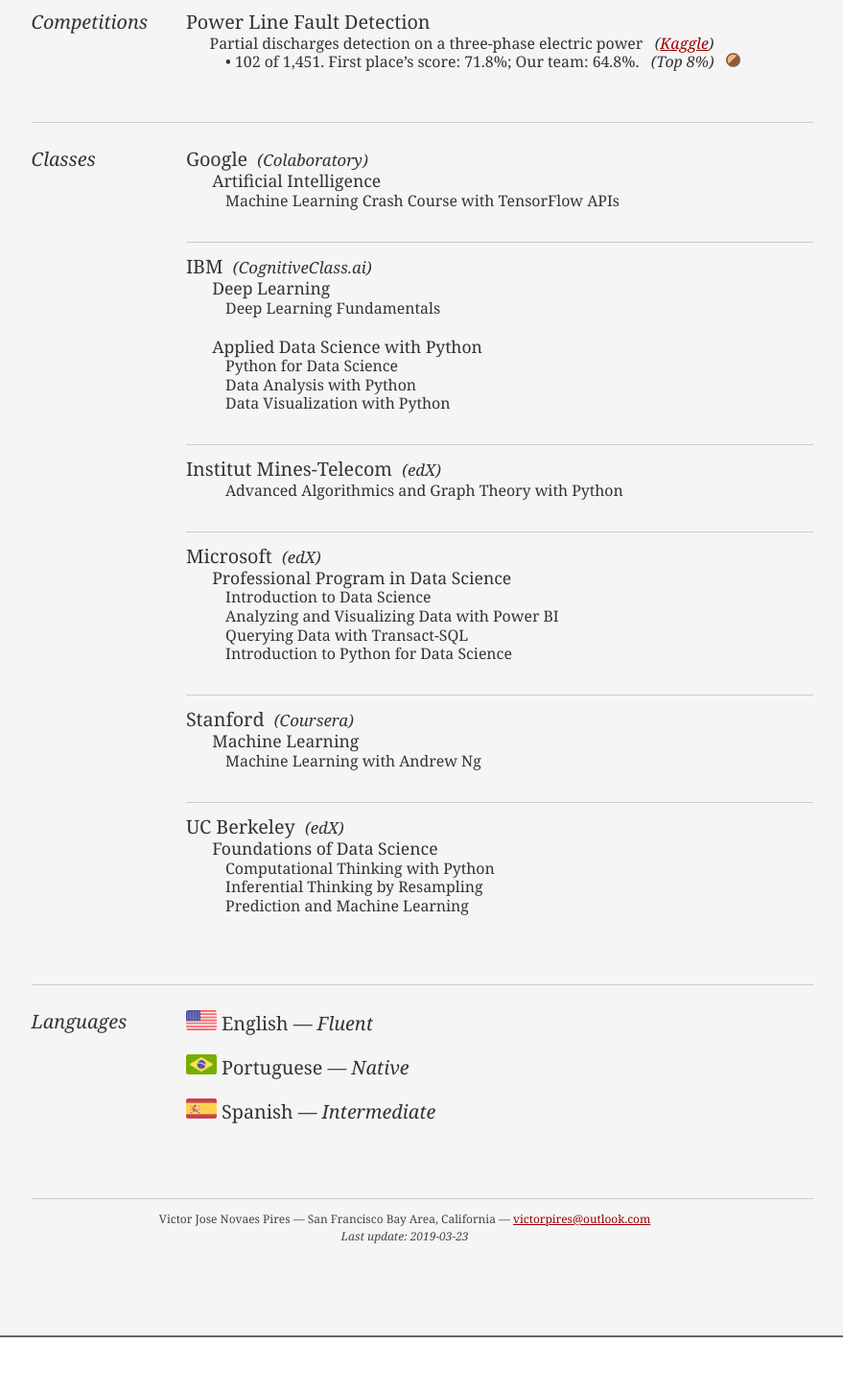
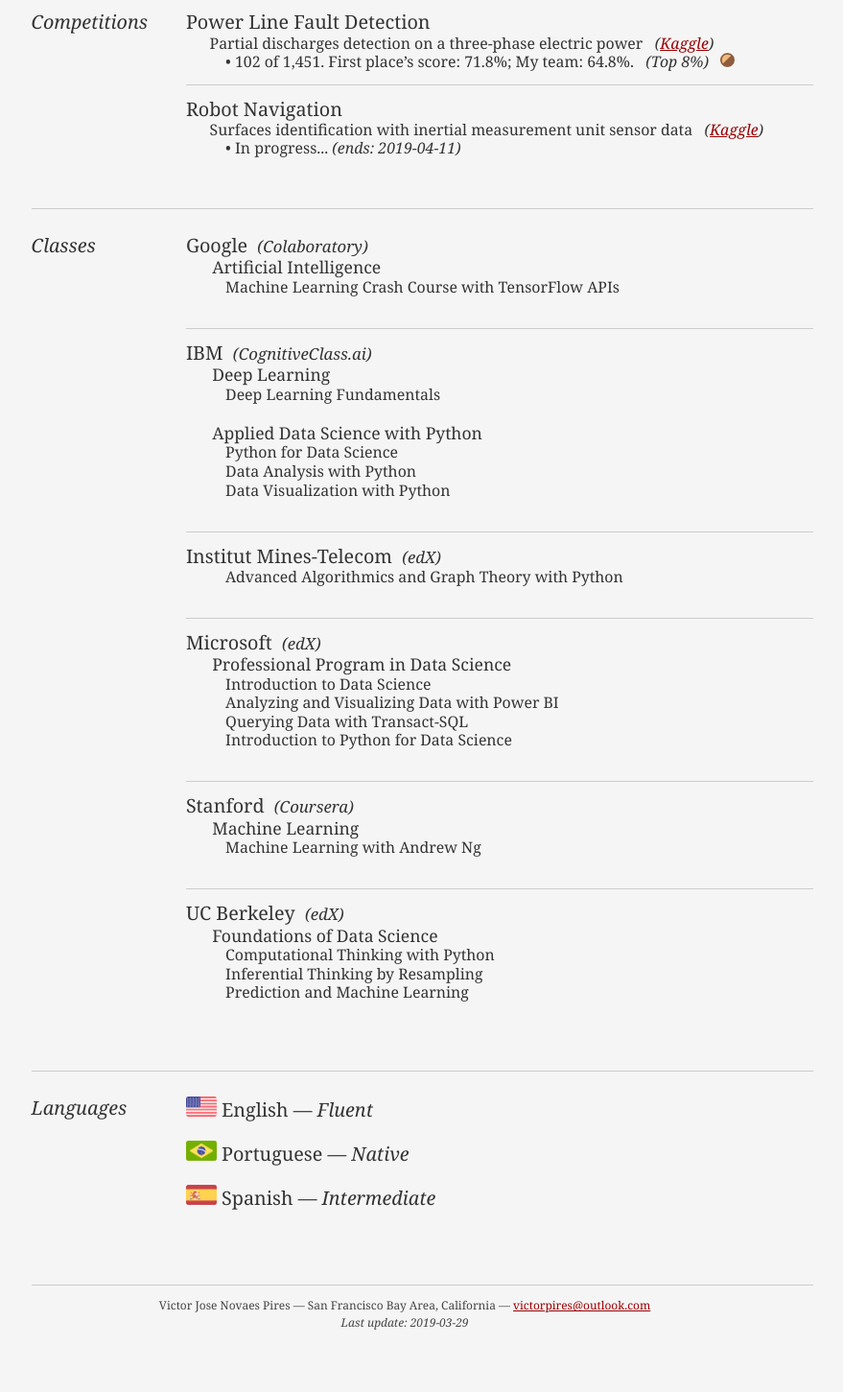
Before and after one commit to victorjnpires/victorjnpires.github.io, a plain HTML site: page index.html in a window 1280 px wide. Shown: the part 1740-3191 px from the top of the page at 96% size, without its empty margins (200-1079 px from the left). Drawn offline with Linux system fonts and the light colour scheme.

Commit message:
2019-03-29 Update

```diff
--- a/index.html
+++ b/index.html
@@ -276,7 +276,7 @@
 
                             <div class="yui-u">
 
-                                <div class="job last">
+                                <div class="job">
                                     <h2>
                                         Power Line Fault Detection
                                     </h2>
@@ -286,10 +286,24 @@
                                             &nbsp; <i>(<a href="https://www.kaggle.com/c/vsb-power-line-fault-detection" target="_blank">Kaggle</a>)</i>
                                         <br />
                                         &nbsp; &nbsp; &nbsp; &nbsp; &nbsp;
-                                            &bull; 102 of 1,451. First place’s score: 71.8%; Our team: 64.8%.
+                                            &bull; 102 of 1,451. First place’s score: 71.8%; My team: 64.8%.
                                             &nbsp; <i>(Top 8%)</i> &nbsp; <img alt="Bronze" width="15px" height="15px" src="./img/bronze.png" />
                                     </h3>
                                 </div>
+
+                            <div class="job last">
+                                <h2>
+                                    Robot Navigation
+                                </h2>
+                                <h3>
+                                    &nbsp; &nbsp; &nbsp;
+                                    Surfaces identification with inertial measurement unit sensor data
+                                        &nbsp; <i>(<a href="https://www.kaggle.com/c/career-con-2019" target="_blank">Kaggle</a>)</i>
+                                    <br />
+                                    &nbsp; &nbsp; &nbsp; &nbsp; &nbsp;
+                                        &bull; In progress... <i>(ends: 2019-04-11)</i>
+                                </h3>
+                            </div>
 
                             </div>
                         </div>
@@ -500,7 +514,7 @@
                     &mdash; <a href="mailto:victorpires@outlook.com">victorpires@outlook.com</a>
                     <br />
                     <i>
-                        Last update: 2019-03-23
+                        Last update: 2019-03-29
                     </i>
                 </p>
             </div>
```
Also changed, not shown: 1 other file.
